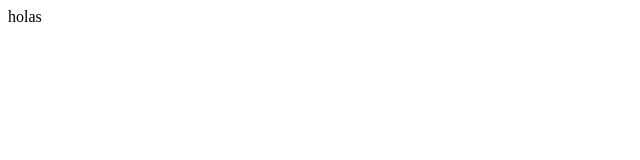
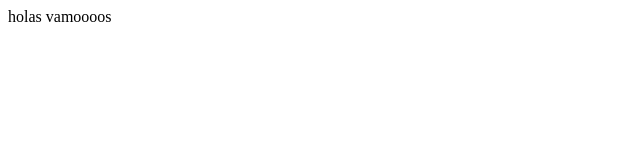
Before and after one commit to RoderickDream/ejemplo, a plain HTML site: page prueba.html in a window 1280 px wide. Shown: the full height of the page, 0-640 px from the left. Drawn offline with Linux system fonts and the light colour scheme.

Commit message:
le añadi el vamoooso

```diff
--- a/prueba.html
+++ b/prueba.html
@@ -8,5 +8,6 @@
 </head>
 <body>
     holas
+    vamoooos
 </body>
 </html>
```
